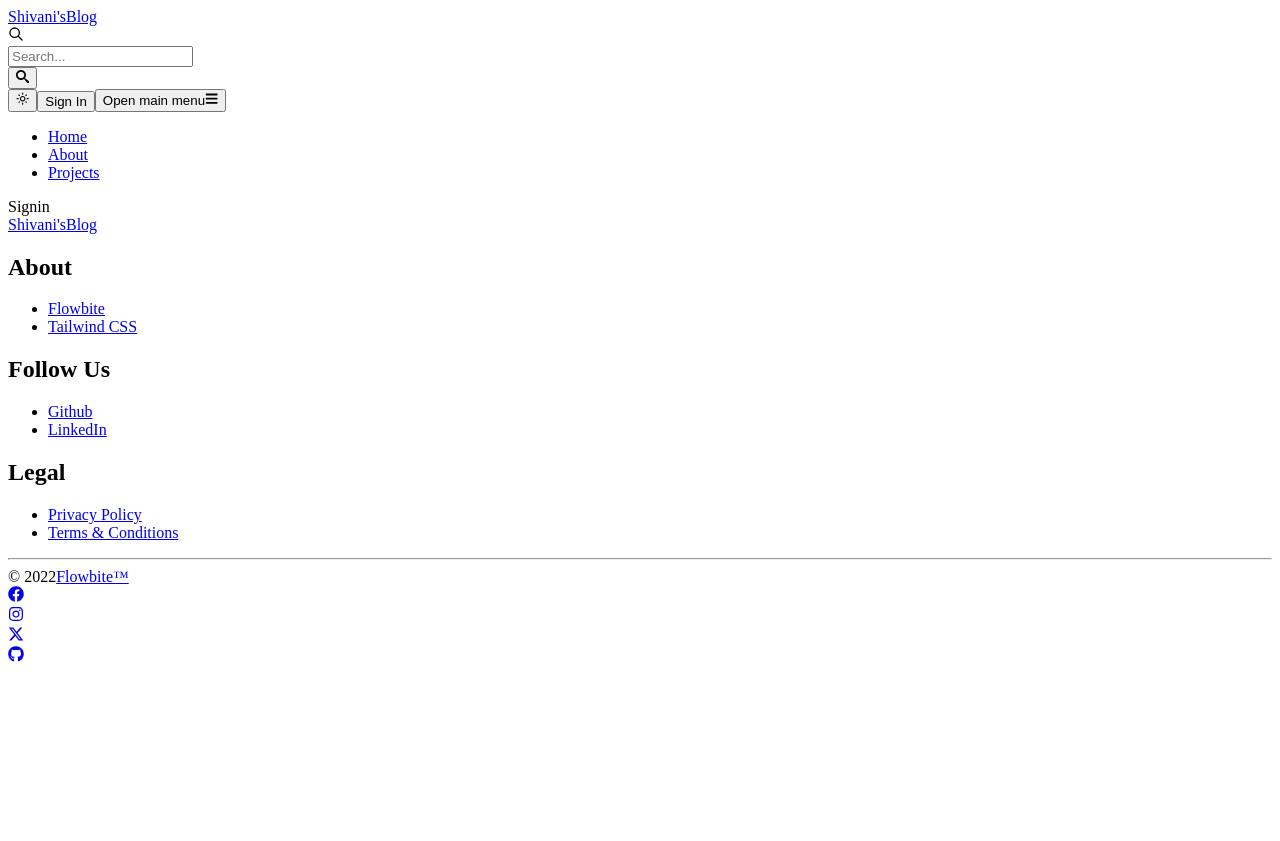
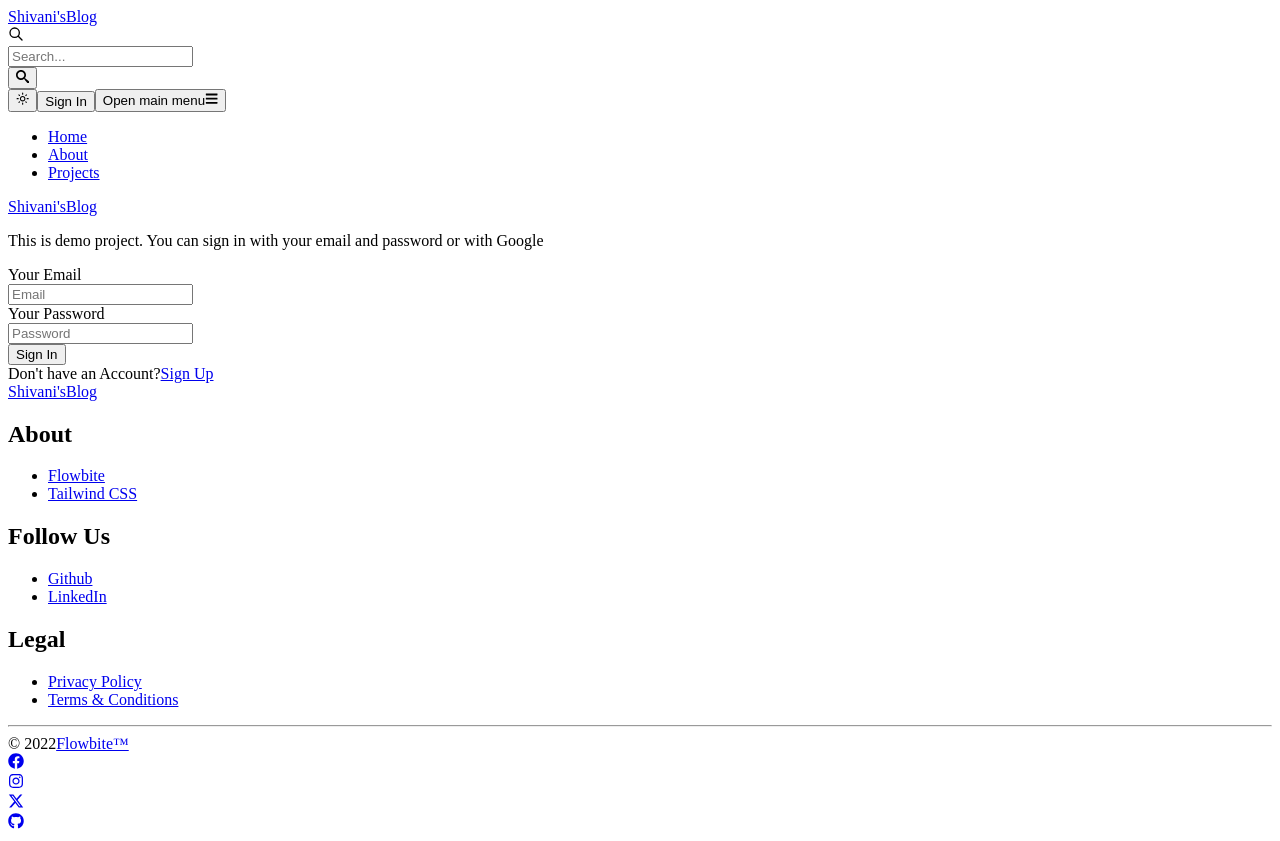
Before and after one commit to Shivani-57/Blog, a React (Create React App) app in the folder client/: page /sign-in in a window 1280 px wide. Before the commit the page ends 800 px from the top, so only its background shows below. Built offline with nearby package versions, Linux system fonts and the light colour scheme.

Commit message:
SignIn Page completed

```diff
--- a/client/src/pages/Signin.js
+++ b/client/src/pages/Signin.js
@@ -1,8 +1,91 @@
-import React from 'react'
+import { Alert, Button, Label, Spinner, TextInput } from 'flowbite-react'
+import React, { useState } from 'react'
+import { Link, useNavigate } from 'react-router-dom'
 
 function Signin() {
+  const [formData,setFormData] = useState({})
+  const [error,setError] = useState(null)
+  const [loading,setLoading] = useState(false)
+  const navigate = useNavigate()
+
+  const handleChange = (e)=>{
+    setFormData({
+      ...formData,
+      [e.target.id]:e.target.value
+    })
+  }
+
+  const handleSubmit = async (e)=>{
+    e.preventDefault()
+    console.log(formData)
+    try{
+      setLoading(true)
+      setError(null)
+      const res = await fetch('/auth/signin',{
+        method: 'POST',
+        headers: {
+          'Content-Type': 'application/json'
+        },
+        body: JSON.stringify(formData)
+      })
+      const data = await res.json()
+      if(data.success === false){
+        setLoading(false)
+        return setError(data.message)
+      }
+      if(res.ok){
+        navigate('/')
+      }
+    }
+    catch(err){
+      setError(err.message)
+      setLoading(false)
+    }
+  }
+
   return (
-    <div>Signin</div>
+    <div className='min-h-screen '>
+      <div className=' flex flex-col md:flex-row p-3 mt-20 max-w-3xl mx-auto md:items-center gap-6'>
+        {/* Left div */}
+        <div className=' flex-1'>
+        <Link to="/" className='text-4xl font-bold dark:text-white'>
+            <span className='px-2 py-1 bg-gradient-to-r from-indigo-500 via-purple-500 to-pink-500 rounded-lg'>Shivani's</span>
+            Blog
+        </Link>
+        <p className='text-sm mt-5'>
+          This is demo project. You can sign in with your email and password or with Google
+        </p>
+        </div>
+        {/* Right div */}
+        <div className=' flex-1 '>
+          <form className='flex flex-col gap-4' onSubmit={handleSubmit} >
+            <div>
+            <Label value='Your Email'/>
+            <TextInput type='email' placeholder='Email' id='email' onChange={handleChange} />
+            </div>
+            <div>
+            <Label value='Your Password'/>
+            <TextInput type='password' placeholder='Password' id='password' onChange={handleChange}/>
+            </div>
+            <Button gradientDuoTone="purpleToPink" type='submit' >
+              {
+                  loading ? (<span><Spinner size='sm'/>Loading..</span>) : 'Sign In'
+              }
+              {/* Signin */}
+            </Button>
+          </form>
+         <div className='flex gap-2 text-sm mt-3'>
+          <span className=''>Don't have an Account?</span>
+          <Link to='/sign-up' className='text-blue-500'>Sign Up</Link>
+         </div>
+         {
+          error && (
+            <Alert className='mt-6' color='failure'>{error}</Alert>
+          )
+         }
+        </div>
+      </div>
+    </div>
   )
 }
 
```
